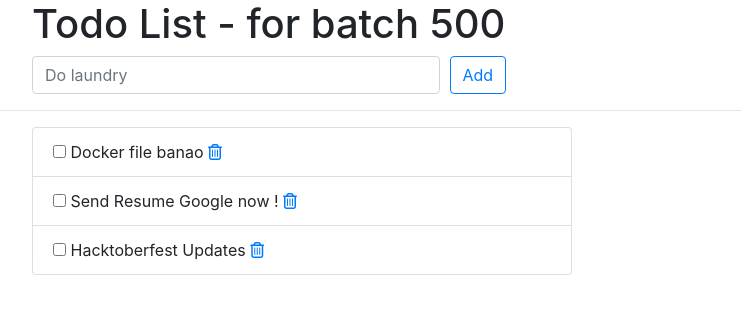
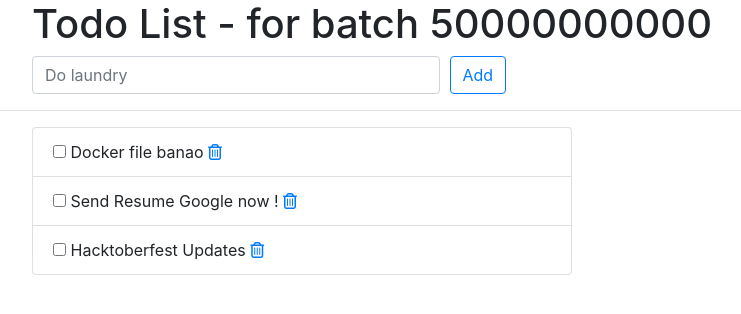
Before and after one commit to KunalJavare135/Personal_Repo, a Django app: page /todos/ in a window 1280 px wide. Shown: the top 314 px of the page, without its empty margins (243-984 px from the left). Run offline with Django 3.2, Linux system fonts and the light colour scheme; data comes from the database, SQL or seed files in the repository; some libraries are stand-ins or nearby versions.

Commit message:
commit from VS Code

```diff
--- a/todos/templates/todos/index.html
+++ b/todos/templates/todos/index.html
@@ -12,7 +12,7 @@
     <div class="offset-md-2 col-lg-9">
       <div class="page-header">
         <h1>
-          Todo List - for batch 500
+          Todo List - for batch 50000000000
         </h1>
       </div>
     </div>
```
